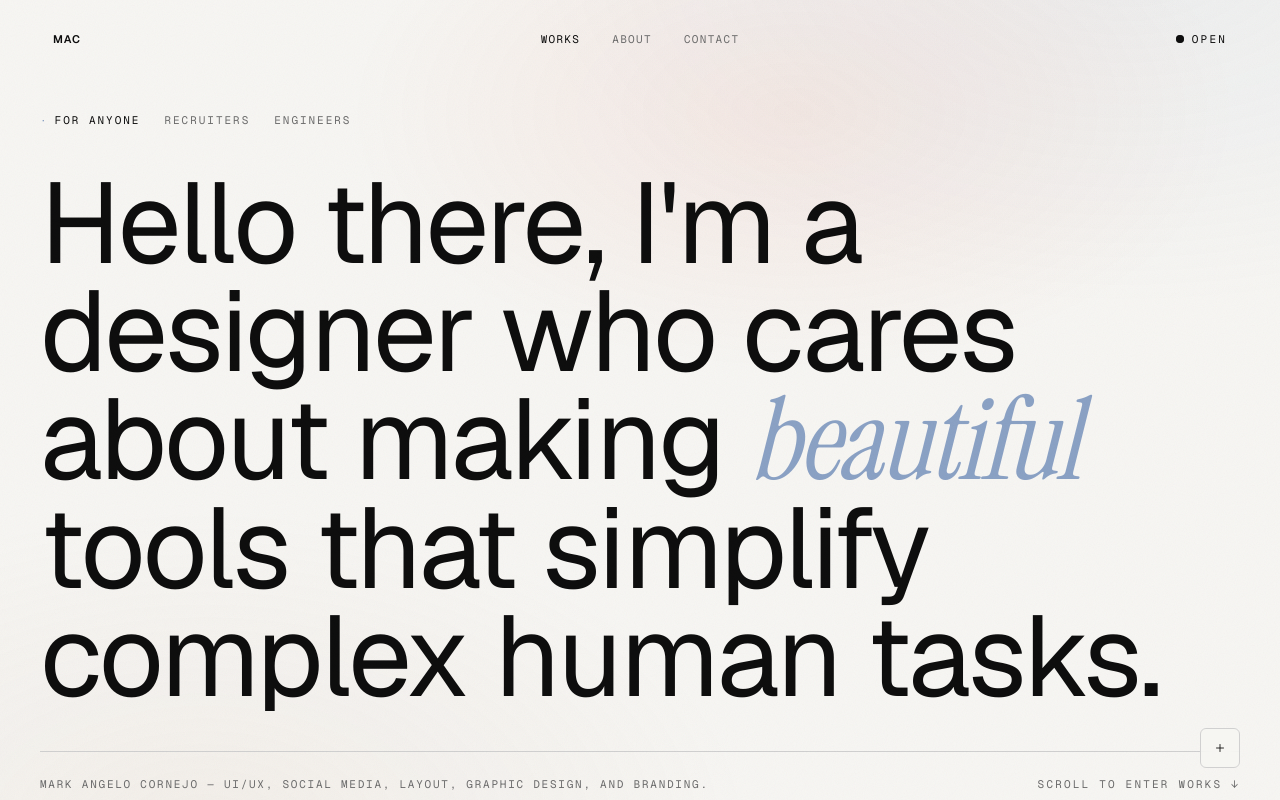
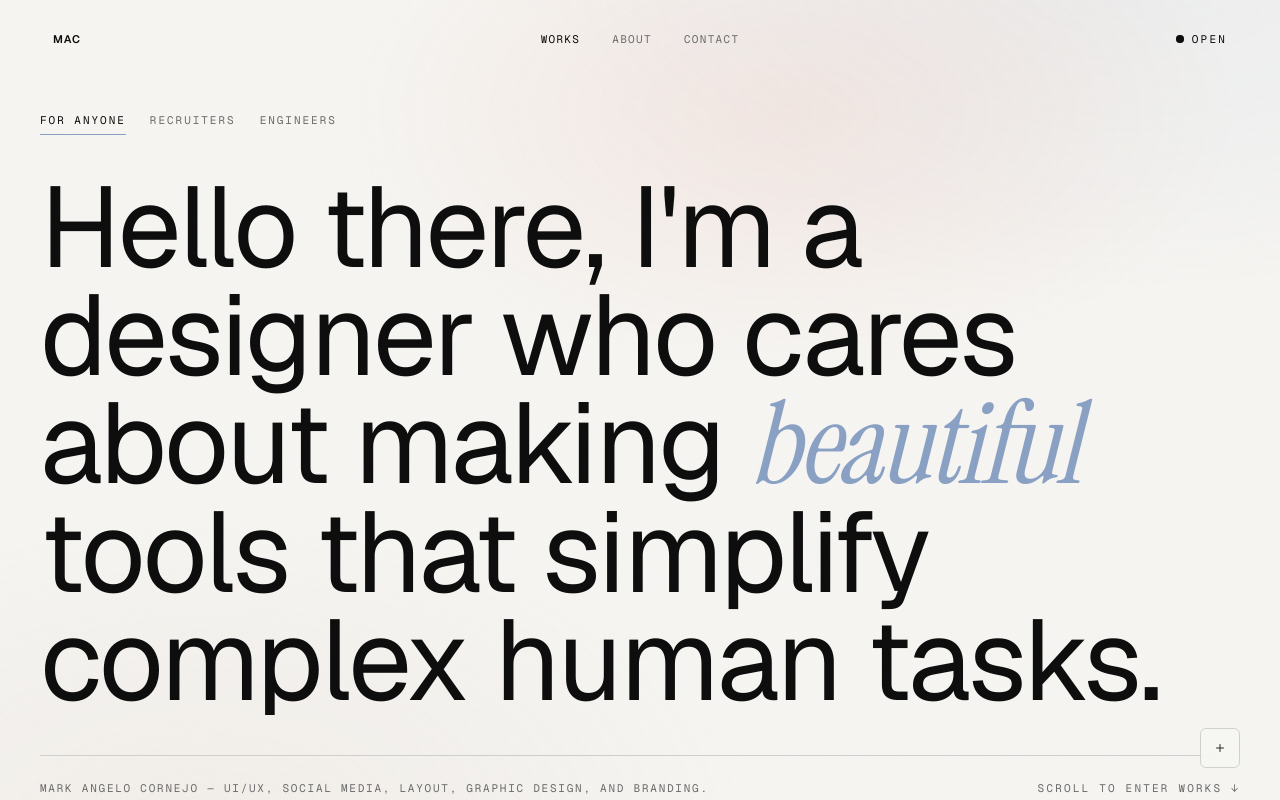
Before and after one commit to iSlowxz/creativeportfolio, a Next.js app: page / in a window 1280 px wide. Shown: the top 800 px of the page. Built offline with nearby package versions, Linux system fonts and the light colour scheme.

Commit message:
Refactor Hero component button styling to improve visual feedback. Update class names for active audience state, enhancing the appearance with a bottom border effect while removing unnecessary elements for cleaner design.

```diff
--- a/src/components/hero.tsx
+++ b/src/components/hero.tsx
@@ -82,15 +82,12 @@ export function Hero() {
                 type="button"
                 aria-pressed={idx === activeAudience}
                 onClick={() => onAudienceChange(idx)}
-                className={`inline-flex items-center gap-1.5 transition-colors duration-200 ${
+                className={`relative inline-flex items-center pb-1 transition-colors duration-200 ${
                   idx === activeAudience
-                    ? "text-[var(--foreground)]"
+                    ? "text-[var(--foreground)] after:absolute after:inset-x-0 after:-bottom-[2px] after:h-px after:bg-[var(--tone-a)]"
                     : "text-[var(--ash)] hover:text-[var(--foreground)]"
                 }`}
               >
-                {idx === activeAudience && (
-                  <span aria-hidden className="text-[var(--tone-a)]">·</span>
-                )}
                 {item.label}
               </button>
             </li>
```
